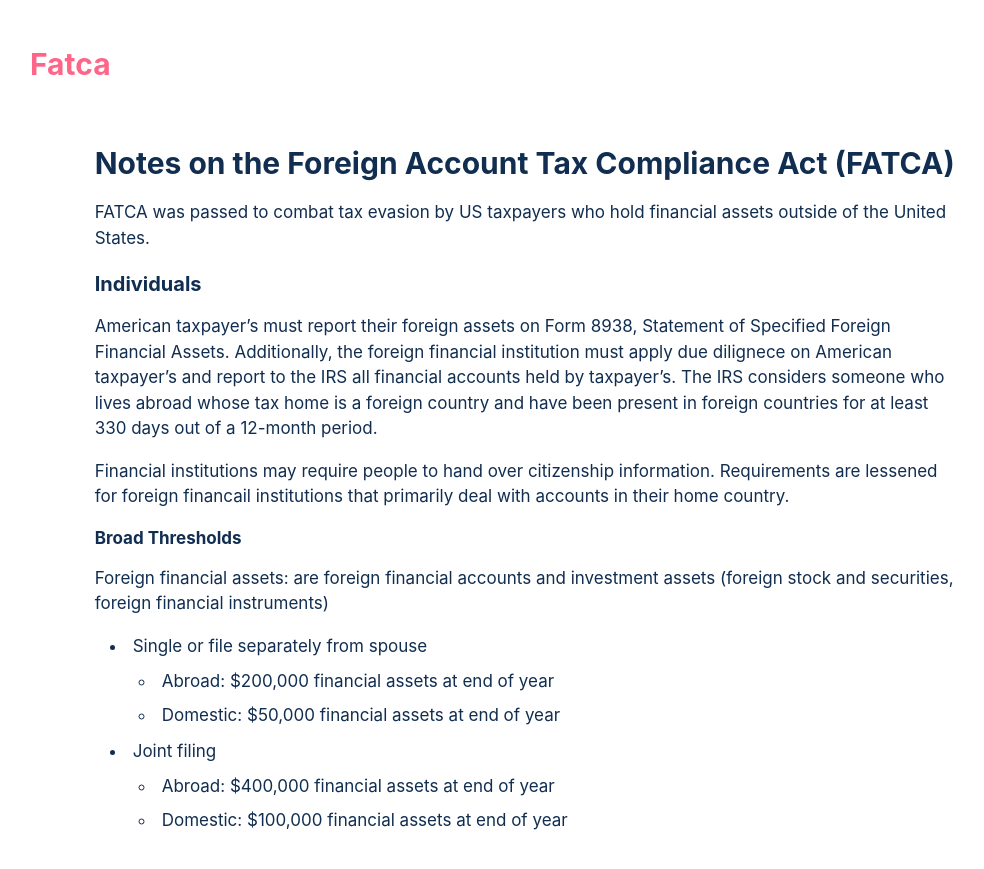
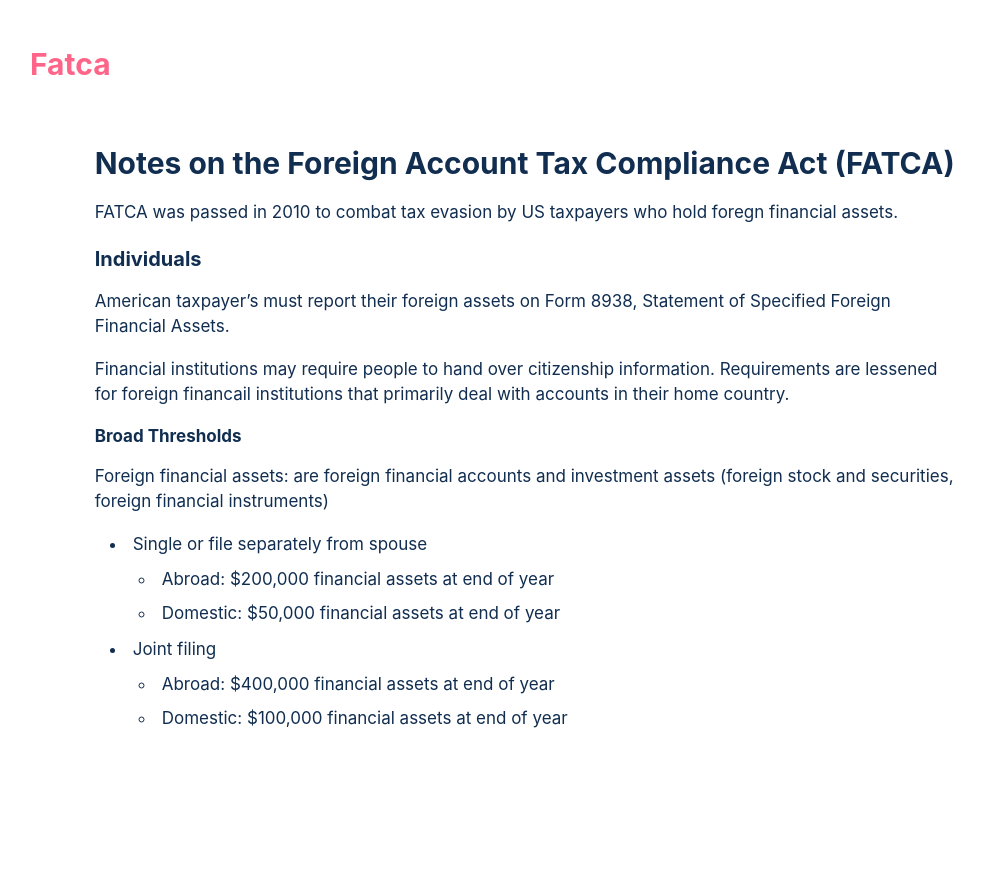
Before and after one commit to johnrieth-zz/johnrieth.github.io, a Jekyll site: the page built from _posts/2018-02-28-fatca.md, in a window 1280 px wide. Shown: the top 869 px of the page, without its empty margins (113-1097 px from the left). Built offline with Jekyll 4.4.1, drawn with Linux system fonts in a browser that asks for light colours; our own code applies the rules of GitHub Pages for plain Markdown files.

Commit message:
cleaned up

```diff
--- a/_posts/2018-02-28-fatca.md
+++ b/_posts/2018-02-28-fatca.md
@@ -1,12 +1,11 @@
 ## Notes on the Foreign Account Tax Compliance Act (FATCA)
 
 
-FATCA was passed to combat tax evasion by US taxpayers who hold financial assets outside of the United States.
+FATCA was passed in 2010 to combat tax evasion by US taxpayers who hold foregn financial assets.
 
 ### Individuals
 
-American taxpayer's must report their foreign assets on Form 8938, Statement of Specified Foreign Financial Assets. Additionally, the foreign financial institution must apply due dilignece on American taxpayer's and report to the IRS all financial accounts held by taxpayer's. The IRS considers someone who lives abroad whose tax home is a foreign country and have been present in foreign countries for at least 330 days out of a 12-month period.
-
+American taxpayer's must report their foreign assets on Form 8938, Statement of Specified Foreign Financial Assets.
 
 Financial institutions may require people to hand over citizenship information. Requirements are lessened for foreign financail institutions that primarily deal with accounts in their home country.
 
```
